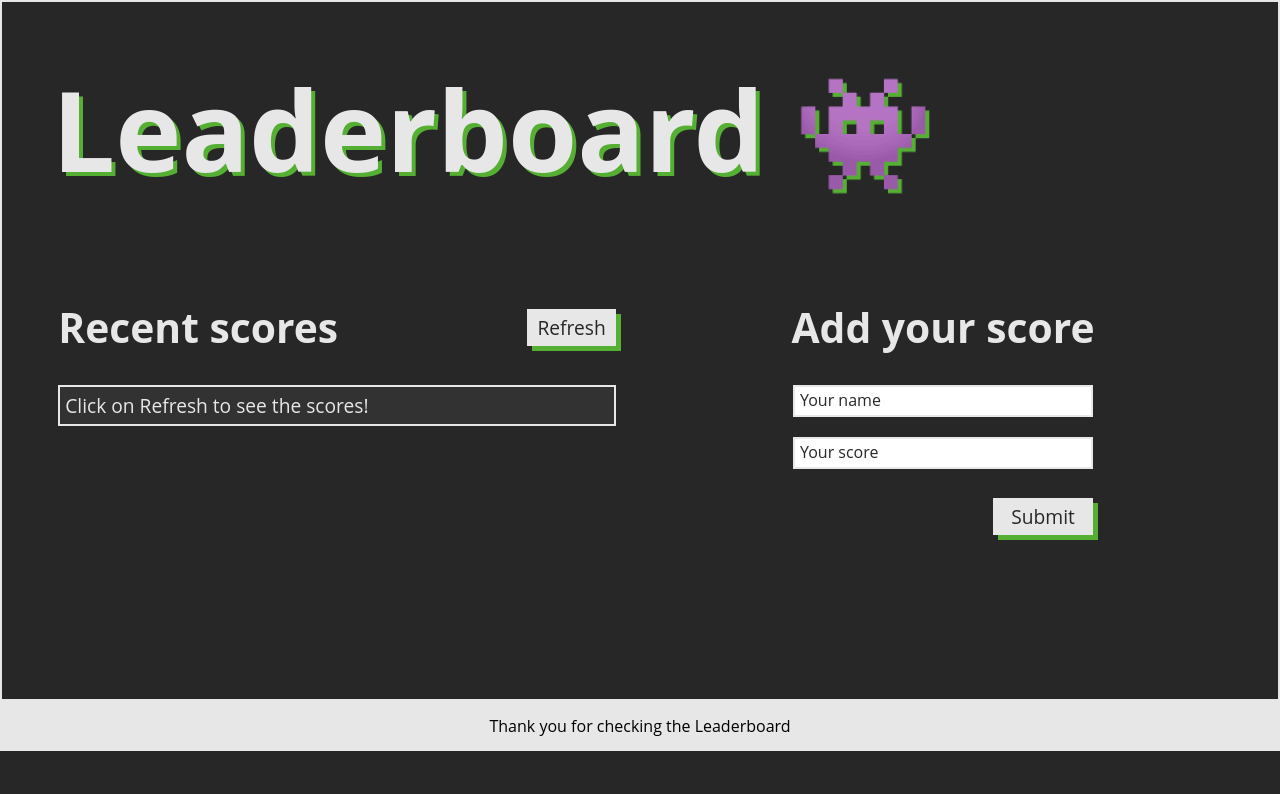
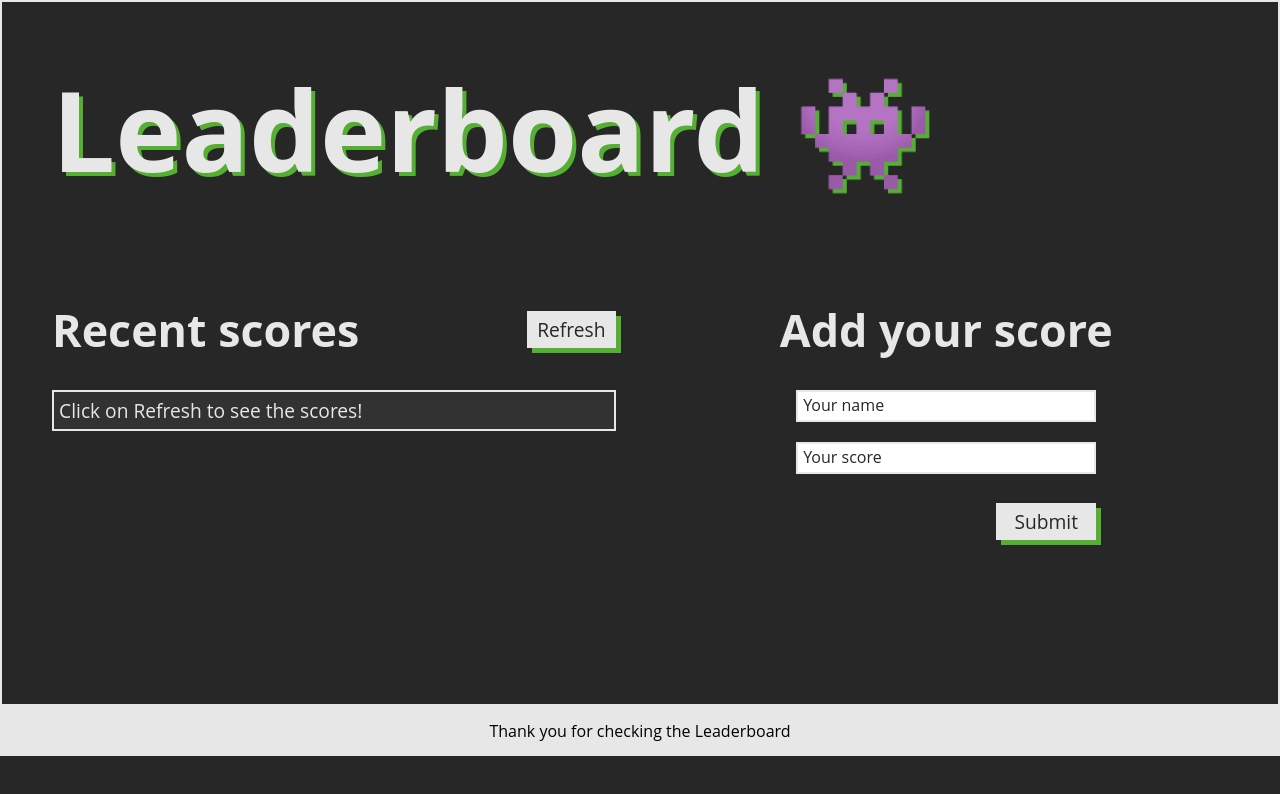
Before and after one commit to jmonto55/Leaderboard, a website built with webpack: page src/index.html in a window 1280 px wide. Built offline with nearby package versions, Linux system fonts and the light colour scheme.

```diff
--- a/src/style.css
+++ b/src/style.css
@@ -33,18 +33,19 @@
 
 h1 {
   color: #e7e7e7;
-  font-size: clamp(1rem, 10vw, 7rem);
+  font-size: clamp(2rem, 10vw, 7rem);
 }
 
 h2 {
   color: #e7e7e7;
+  font-size: clamp(2rem, 3.5vw, 3rem);
 }
 
 main {
   border: #e7e7e7 solid 2px;
   border-top: none;
   background-color: #272727;
-  padding: 5% 2.5%;
+  padding: 5% 2%;
   display: flex;
   flex-wrap: wrap;
   width: 100%;
```
